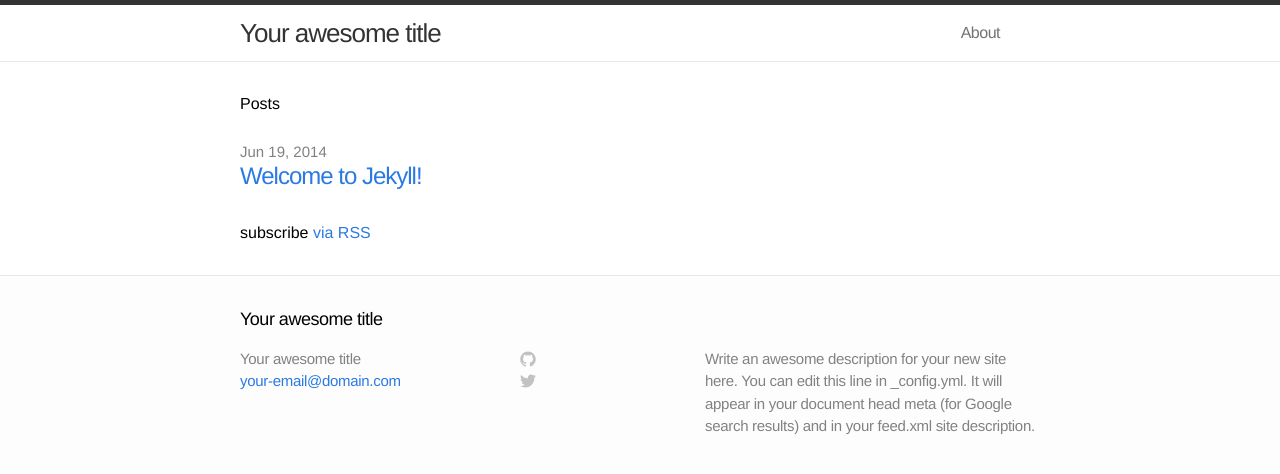
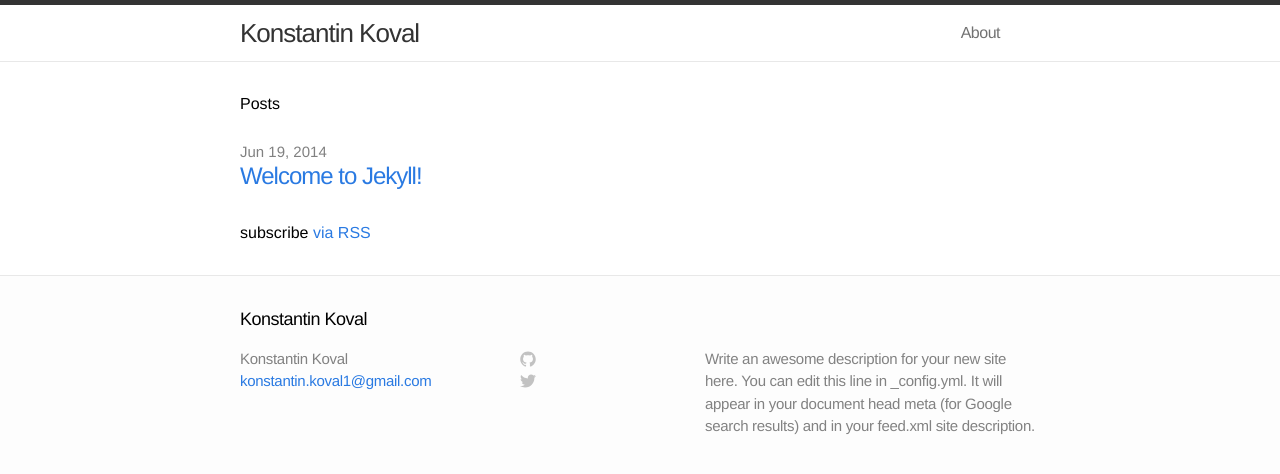
Before and after one commit to kostiakoval/kostiakoval.github.io, a Jekyll site: the page built from index.html, in a window 1280 px wide. Shown: the top 474 px of the page. Built offline with Jekyll 4.4.1, drawn with Linux system fonts in a browser that asks for light colours.

Commit message:
change name

```diff
--- a/_config.yml
+++ b/_config.yml
@@ -1,6 +1,6 @@
 # Site settings
-title: Your awesome title
-email: your-email@domain.com
+title: Konstantin Koval
+email: konstantin.koval1@gmail.com
 description: "Write an awesome description for your new site here. You can edit this line in _config.yml. It will appear in your document head meta (for Google search results) and in your feed.xml site description."
 baseurl: ""
 url: "http://yourdomain.com"
```
